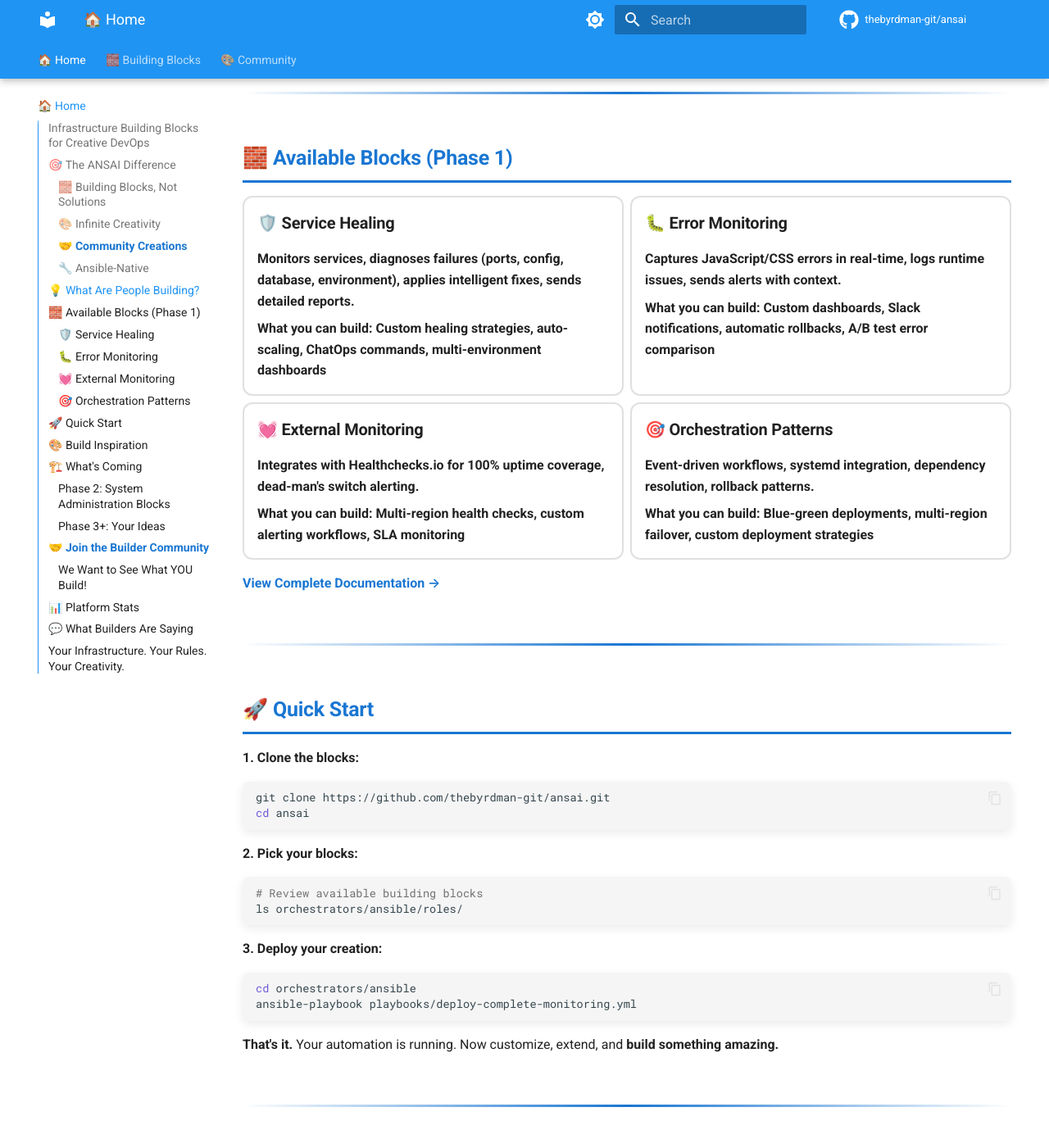
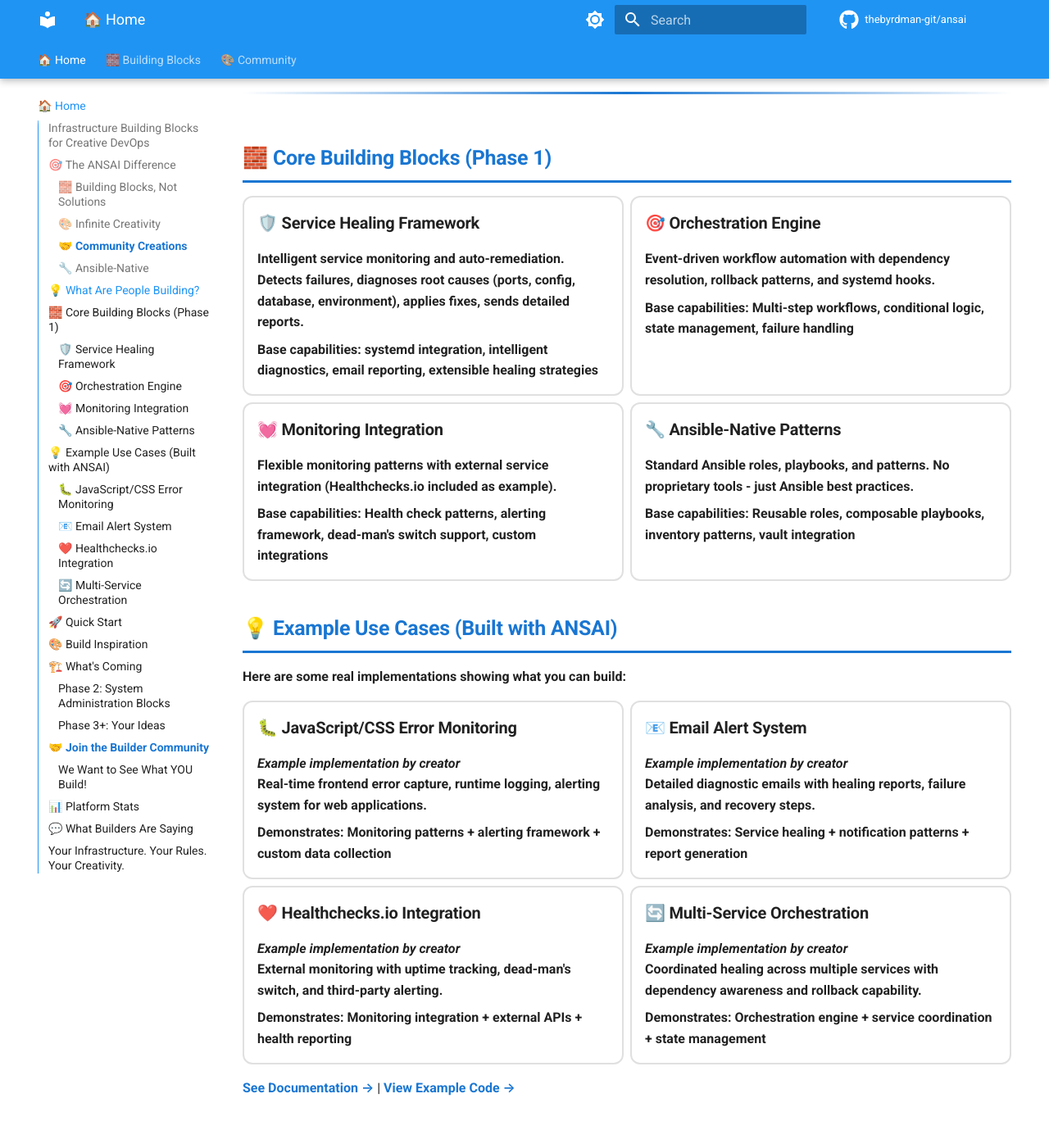
Before and after one commit to thebyrdman-git/ansai, an MkDocs documentation site: the page built from docs/index.md, in a window 1280 px wide and 1400 px high, scrolled down 1985 px. Shown: the top 1390 px of the window at 82% size. Built offline with MkDocs 1.6.1 and Material for MkDocs 9.7.7, drawn with Linux system fonts in a browser that asks for light colours; comment, search, counter and statistics services are not loaded; the version menu is left out.

Commit message:
docs: Reposition JS/CSS monitoring as example use cases
MAJOR CLARITY IMPROVEMENT:

Core Building Blocks (Framework):
- Service Healing Framework
- Orchestration Engine
- Monitoring Integration
- Ansible-Native Patterns

Example Use Cases (Built with ANSAI):
- JavaScript/CSS Error Monitoring (by creator)
- Email Alert System (by creator)
- Healthchecks.io Integration (by creator)
- Multi-Service Orchestration (by creator)

Result: Clear distinction between platform capabilities
vs. example implementations showing what's possible

```diff
--- a/docs/index.md
+++ b/docs/index.md
@@ -59,37 +59,73 @@ Not a product. **A platform.**
 
 ---
 
-## 🧱 Available Blocks (Phase 1)
+## 🧱 Core Building Blocks (Phase 1)
 
 <div class="grid cards" markdown>
 
--   ### 🛡️ **Service Healing**
+-   ### 🛡️ **Service Healing Framework**
 
-    Monitors services, diagnoses failures (ports, config, database, environment), applies intelligent fixes, sends detailed reports.
+    Intelligent service monitoring and auto-remediation. Detects failures, diagnoses root causes (ports, config, database, environment), applies fixes, sends detailed reports.
 
-    **What you can build:** Custom healing strategies, auto-scaling, ChatOps commands, multi-environment dashboards
+    **Base capabilities:** systemd integration, intelligent diagnostics, email reporting, extensible healing strategies
 
--   ### 🐛 **Error Monitoring**
+-   ### 🎯 **Orchestration Engine**
 
-    Captures JavaScript/CSS errors in real-time, logs runtime issues, sends alerts with context.
+    Event-driven workflow automation with dependency resolution, rollback patterns, and systemd hooks.
 
-    **What you can build:** Custom dashboards, Slack notifications, automatic rollbacks, A/B test error comparison
+    **Base capabilities:** Multi-step workflows, conditional logic, state management, failure handling
 
--   ### 💓 **External Monitoring**
+-   ### 💓 **Monitoring Integration**
 
-    Integrates with Healthchecks.io for 100% uptime coverage, dead-man's switch alerting.
+    Flexible monitoring patterns with external service integration (Healthchecks.io included as example).
 
-    **What you can build:** Multi-region health checks, custom alerting workflows, SLA monitoring
+    **Base capabilities:** Health check patterns, alerting framework, dead-man's switch support, custom integrations
 
--   ### 🎯 **Orchestration Patterns**
+-   ### 🔧 **Ansible-Native Patterns**
 
-    Event-driven workflows, systemd integration, dependency resolution, rollback patterns.
+    Standard Ansible roles, playbooks, and patterns. No proprietary tools - just Ansible best practices.
 
-    **What you can build:** Blue-green deployments, multi-region failover, custom deployment strategies
+    **Base capabilities:** Reusable roles, composable playbooks, inventory patterns, vault integration
 
 </div>
 
-[View Complete Documentation →](self-healing/index.md)
+## 💡 Example Use Cases (Built with ANSAI)
+
+**Here are some real implementations showing what you can build:**
+
+<div class="grid cards" markdown>
+
+-   ### 🐛 **JavaScript/CSS Error Monitoring**
+
+    *Example implementation by creator*
+    Real-time frontend error capture, runtime logging, alerting system for web applications.
+
+    **Demonstrates:** Monitoring patterns + alerting framework + custom data collection
+
+-   ### 📧 **Email Alert System**
+
+    *Example implementation by creator*
+    Detailed diagnostic emails with healing reports, failure analysis, and recovery steps.
+
+    **Demonstrates:** Service healing + notification patterns + report generation
+
+-   ### ❤️ **Healthchecks.io Integration**
+
+    *Example implementation by creator*
+    External monitoring with uptime tracking, dead-man's switch, and third-party alerting.
+
+    **Demonstrates:** Monitoring integration + external APIs + health reporting
+
+-   ### 🔄 **Multi-Service Orchestration**
+
+    *Example implementation by creator*
+    Coordinated healing across multiple services with dependency awareness and rollback capability.
+
+    **Demonstrates:** Orchestration engine + service coordination + state management
+
+</div>
+
+**[See Documentation →](self-healing/index.md)** | **[View Example Code →](https://github.com/thebyrdman-git/ansai/tree/main/orchestrators/ansible/roles)**
 
 ---
 
```
